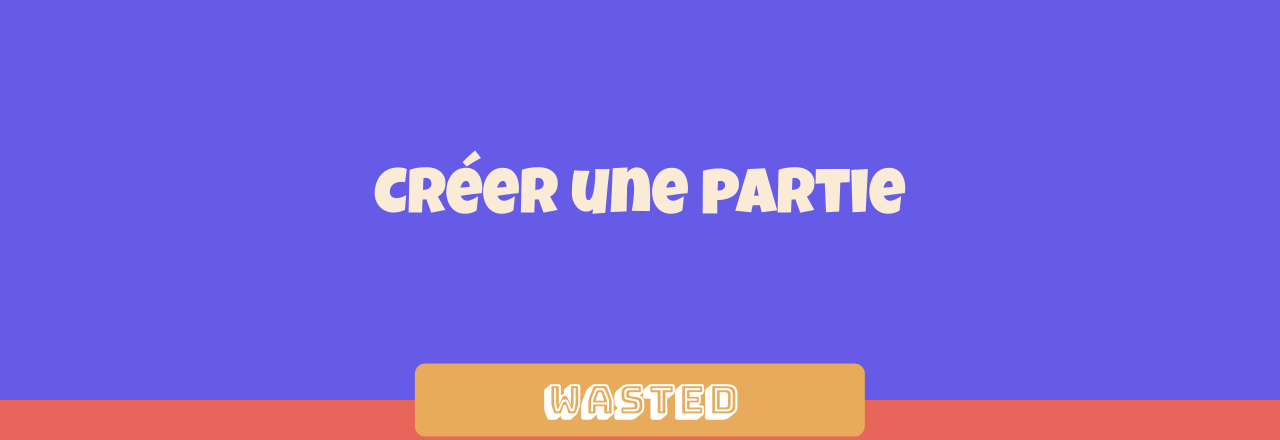
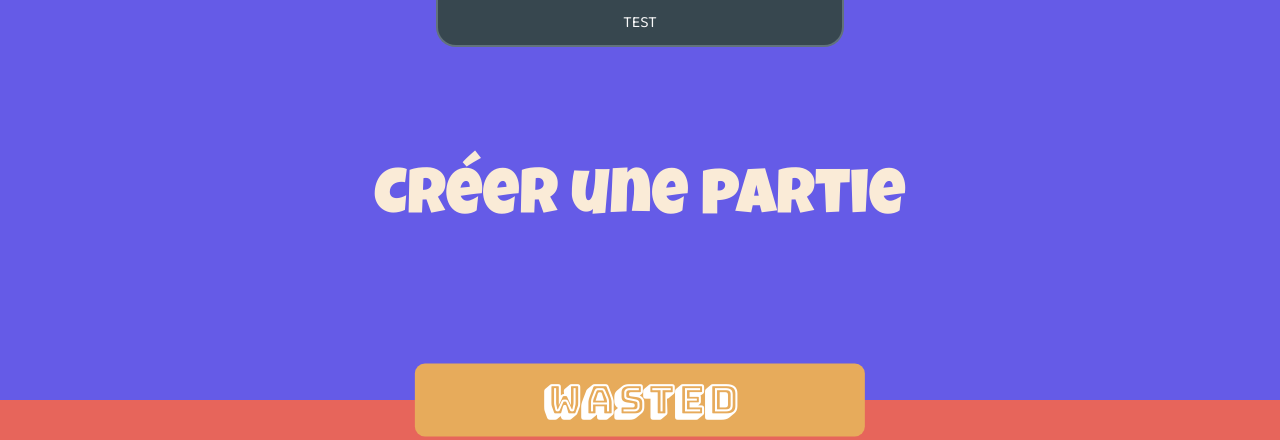
Before and after one commit to H4KRO/Wasted, a PHP site: page / in a window 1280 px wide. Shown: the top 440 px of the page. Run offline with PHP 8.4, Linux system fonts and the light colour scheme; data that the repository does not hold is empty.

Commit message:
Error system

```diff
--- a/index.php
+++ b/index.php
@@ -24,10 +24,9 @@ require_once($CONTROLLERPATH . 'PartyController.php');
 require_once($CONTROLLERPATH . 'PlayerController.php');
 
 Logger::logArray(Party::getAll());
+
 // Views
-require_once($TEMPLATEPATH . 'header.php');
-require_once($TEMPLATEPATH . 'content.php');
-require_once($TEMPLATEPATH . 'footer.php');
+require_once($TEMPLATEPATH . 'router.php');
 
 
 
--- a/view/content.php
+++ /dev/null
@@ -1,19 +0,0 @@
-<?php
-/*
-$page = 'main';
-if ( isset( $_GET['page'] ) && $_GET['page'] != '' && file_exists( $TEMPLATEPATH . "pages/" . $_GET['page'] . '.php' ) )
-{
-	$page = $_GET['page'];
-}
-require_once($TEMPLATEPATH . "pages/" . $page . ".php");
-*/
-
-if(isset($_GET['controller']) && isset($_GET['method']) && method_exists($_GET['controller'], $_GET['method'])) {
-	$controller = $_GET['controller'];
-	$method = $_GET['method'];
-	$controller::$method();
-}else{
-	require_once($TEMPLATEPATH . "pages/main.php");
-}
-
-?>
--- a/view/header.php
+++ b/view/header.php
@@ -3,6 +3,16 @@
 <head>
   <title>Wasted!</title>
   <link href="https://fonts.googleapis.com/css?family=Bungee+Shade|Luckiest+Guy&display=swap" rel="stylesheet">
+  <link href="https://fonts.googleapis.com/css?family=Baloo+2&display=swap" rel="stylesheet">
   <link rel="stylesheet" type="text/css" href="<?php echo $STYLEPATH; ?>style.css">
 </head>
 <body>
+  <?php
+  if(isset($error)){
+    ?>
+  <div id="error">
+    <p><?php echo $error; ?></p>
+  </div>
+  <?php
+  }
+   ?>
--- a/view/pages/join.php
+++ b/view/pages/join.php
@@ -9,7 +9,7 @@
         <input type="hidden" name="method" value="join_game">
         <input type="hidden" name="controller" value="PlayerController">
         <input type="submit" value="Rejoindre">
-        </form>
+      </form>
 </div>
 <script>
   document.getElementById("master_input").onchange = function() {
--- /dev/null
+++ b/view/router.php
@@ -0,0 +1,13 @@
+<?php
+
+if(isset($_GET['controller']) && isset($_GET['method']) && method_exists($_GET['controller'], $_GET['method'])) {
+	$controller = $_GET['controller'];
+	$method = $_GET['method'];
+	$controller::$method();
+}else{
+	$error = "TEST";
+	$page = "main";
+	require_once("view/main.php");
+}
+
+?>
--- a/view/style/style.css
+++ b/view/style/style.css
@@ -220,3 +220,27 @@ html, body
 {
   transform: translate(-50%, 100%);
 }
+
+@keyframes error {
+  from {top: -100%;}
+  to {top: 0px;}
+}
+
+#error {
+  position: absolute;
+  left: 50%;
+  width: 30%;
+  text-align: center;
+  background-color: #37474f;
+  color: #fafafa;
+  transform: translate(-50%, 0);
+  border-bottom-right-radius: 20px;
+  border-bottom-left-radius: 20px;
+  padding: 10px;
+  border-style: none solid solid solid;
+  border-color: #62727b;
+  border-width: 2px;
+  animation-name: error;
+  animation-duration: 1s;
+  font-family: 'Baloo 2', cursive;
+}
```
